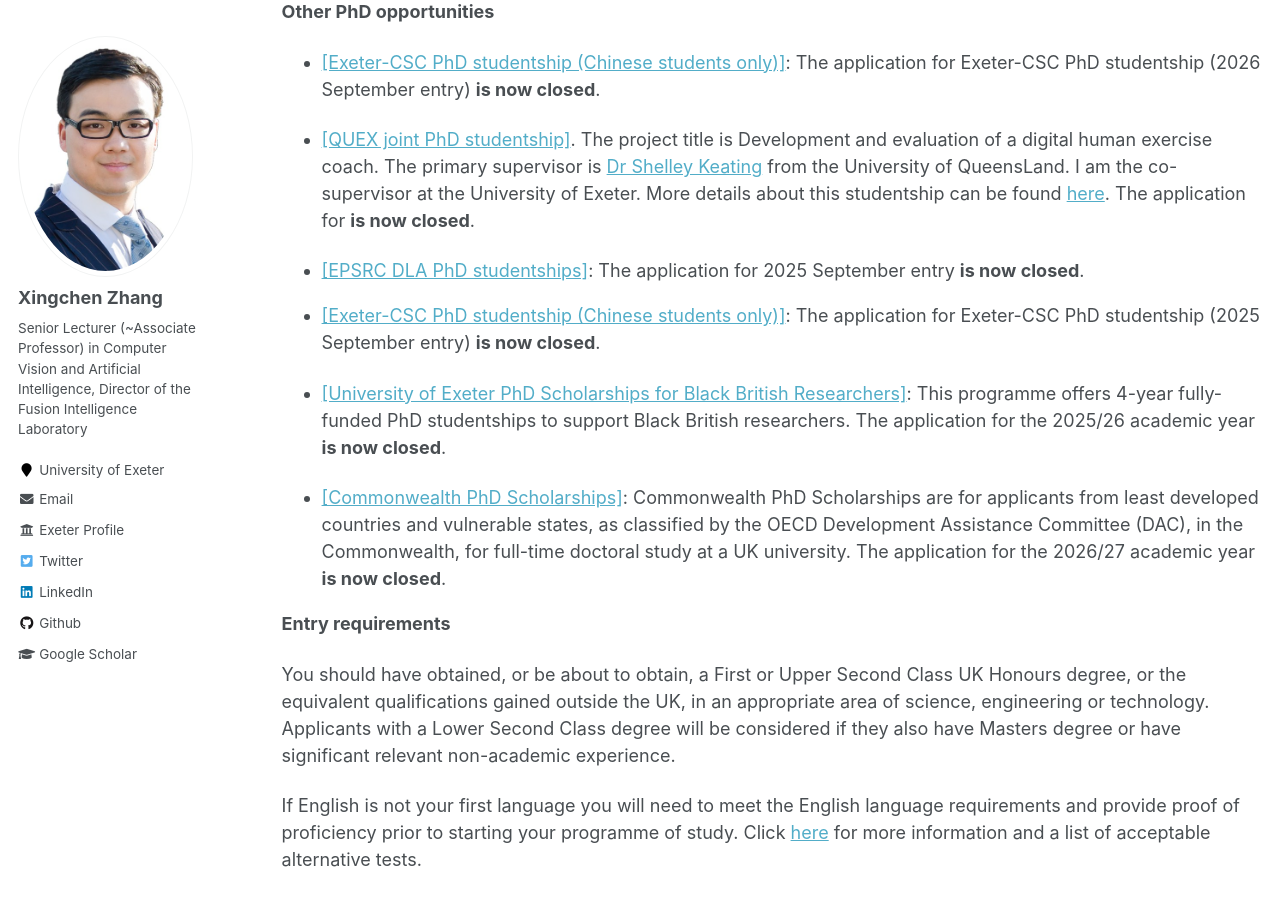
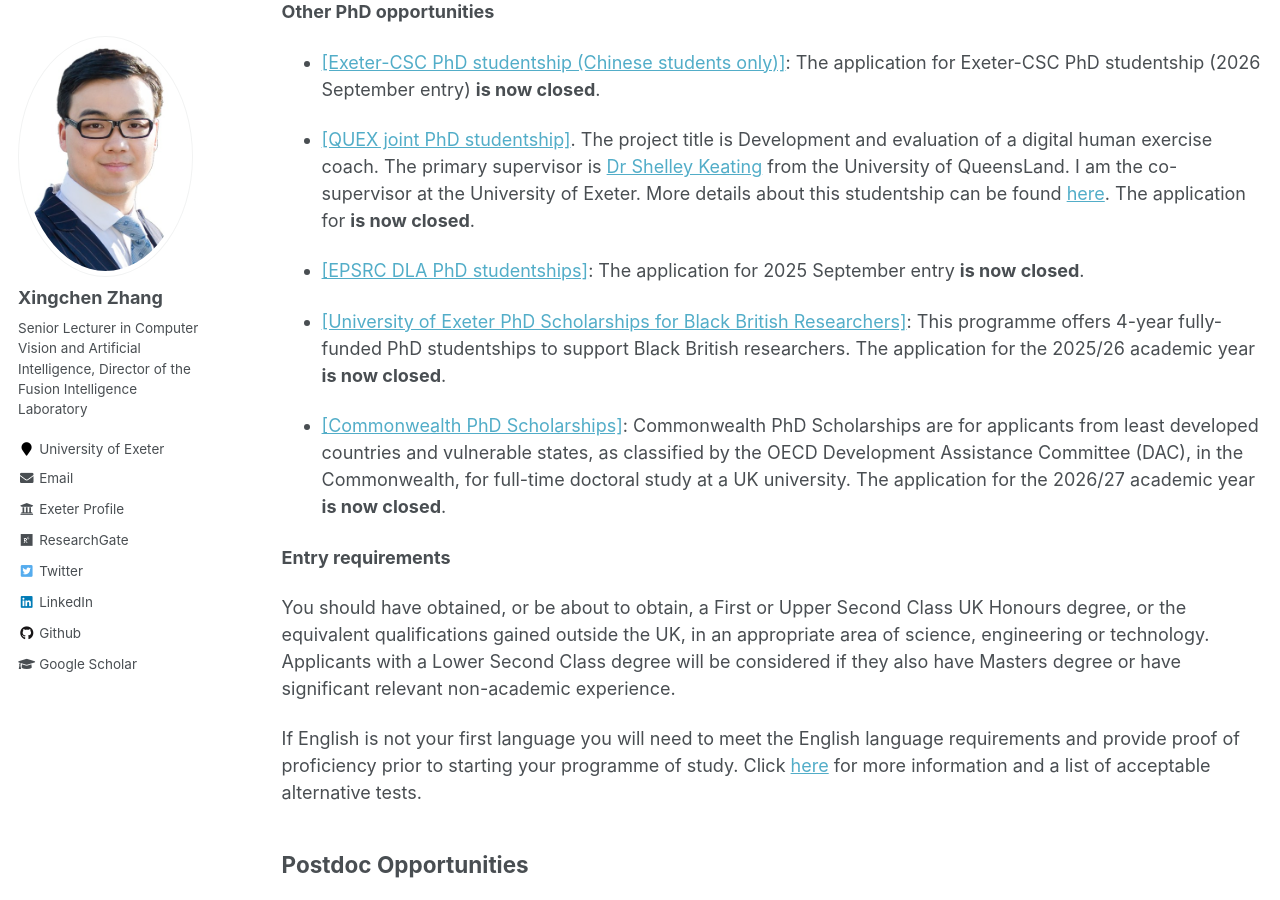
Before and after one commit to xingchenzhang/xingchenzhang.github.io, a Jekyll site: the page built from _pages/opportunities.md, in a window 1280 px wide and 900 px high, scrolled down 704 px. Built offline with Jekyll 4.4.1, drawn with Linux system fonts in a browser that asks for light colours.

Commit message:
update bio and workshop website

```diff
--- a/_config.yml
+++ b/_config.yml
@@ -82,14 +82,14 @@ analytics:
 author:
   name             : "Xingchen Zhang"
   avatar           : "Xingchen Zhang.jpg"
-  bio              : "Senior Lecturer (~Associate Professor) in Computer Vision and Artificial Intelligence, Director of the Fusion Intelligence Laboratory"
+  bio              : "Senior Lecturer in Computer Vision and Artificial Intelligence, Director of the Fusion Intelligence Laboratory"
   location         : "University of Exeter"
   exeter_website : "https://experts.exeter.ac.uk/43335-xingchen-zhang"
   employer         :
   pubmed           :
   googlescholar    : "https://scholar.google.com/citations?user=w-7b36cAAAAJ&hl=en"
   email            : "x.zhang12@exeter.ac.uk"
-  researchgate     :
+  researchgate     :  "https://www.researchgate.net/profile/Xingchen-Zhang-5?ev=hdr_xprf"
   uri              :
   bitbucket        :
   codepen          :
--- a/_pages/opportunities.md
+++ b/_pages/opportunities.md
@@ -26,7 +26,7 @@ PhD Opportunities
 - [[QUEX joint PhD studentship]](https://scholarships.uq.edu.au/scholarship/quex-phd-scholarship). The project title is Development and evaluation of a digital human exercise coach. The primary supervisor is [Dr Shelley Keating](https://about.uq.edu.au/experts/12259) from the University of QueensLand. I am the co-supervisor at the University of Exeter. More details about this studentship can be found [here](https://scholarships.uq.edu.au/scholarship/quex-phd-scholarship). The application for **is now closed**.
 
 - [[EPSRC DLA PhD studentships]](https://www.exeter.ac.uk/study/pg-research/funding/phdfunding/fundedcentres/epsrcdla/): The application for 2025 September entry **is now closed**.
-- [[Exeter-CSC PhD studentship (Chinese students only)]](https://www.exeter.ac.uk/study/pg-research/csc-scholarships/): The application for Exeter-CSC PhD studentship (2025 September entry) **is now closed**.
+
 
 - [[University of Exeter PhD Scholarships for Black British Researchers]](https://www.exeter.ac.uk/study/pg-research/funding/phdfunding/black-british/): This programme offers 4-year fully-funded PhD studentships to support Black British researchers. The application for the 2025/26 academic year **is now closed**.
 
```
